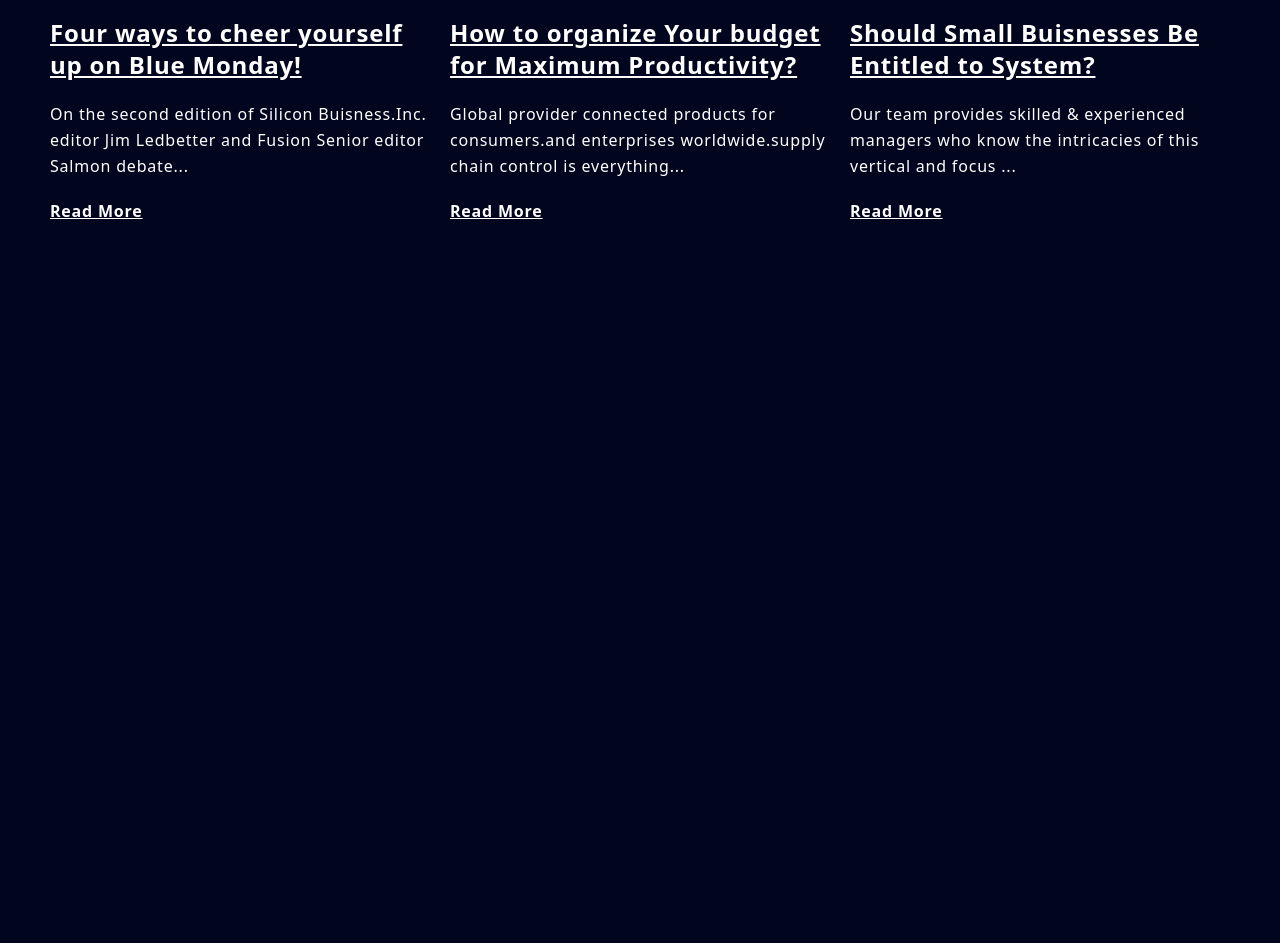
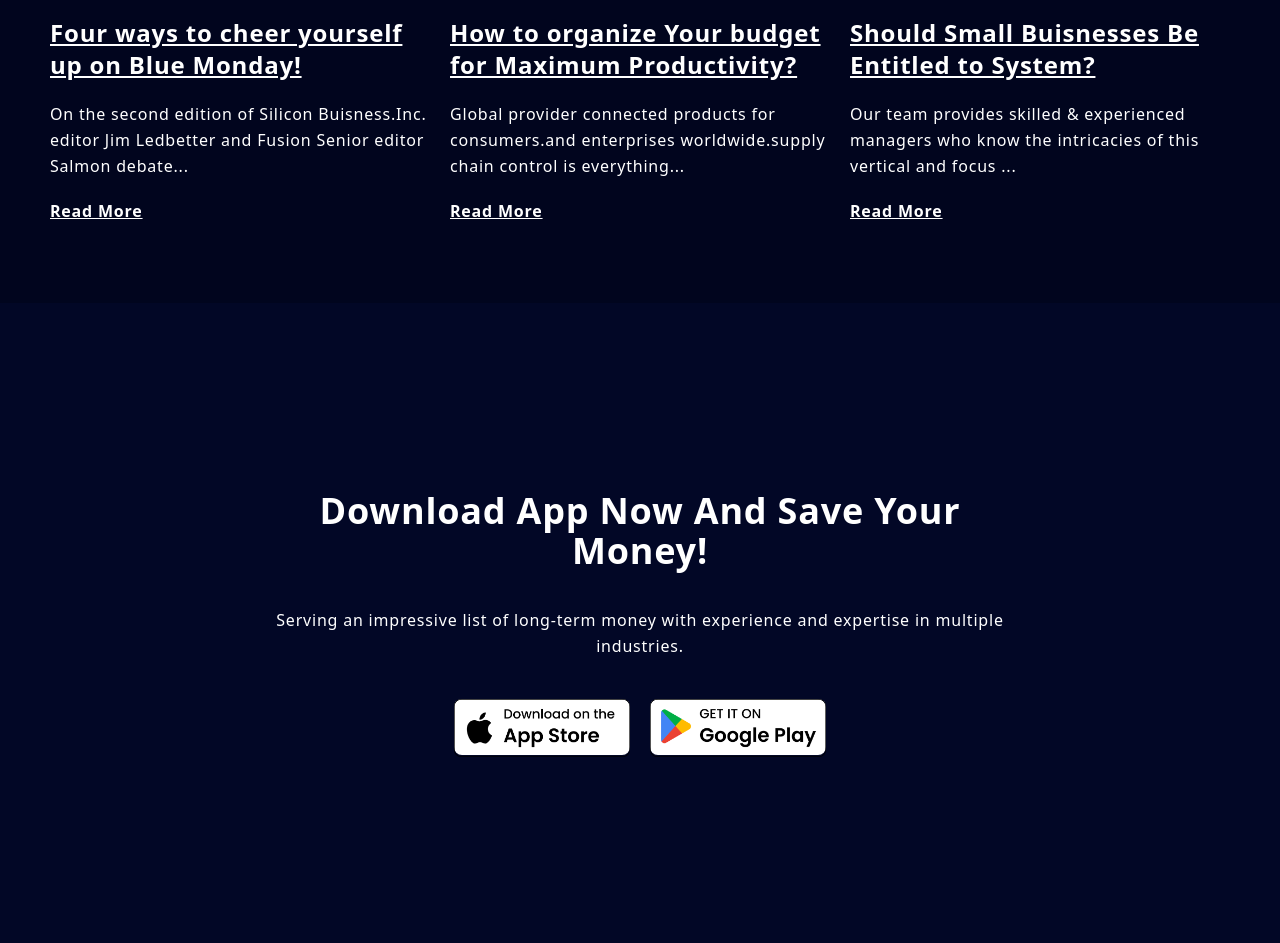
Before and after one commit to thesakshijaiswal/TailXpense, a website: page src/index.html in a window 1280 px wide. Shown: the part 5429-6372 px from the top of the page. Before the commit the page ends 5732 px from the top, so only its background shows below. Drawn offline with nearby package versions, Linux system fonts and the light colour scheme; files that its build step writes are made by us from their sources.

Commit message:
feat: Create a section for dowloading the app

```diff
--- a/src/index.html
+++ b/src/index.html
@@ -5,7 +5,6 @@
   <meta name="viewport" content="width=device-width, initial-scale=1.0">
   <meta name="title" content="TailXpense">
   <meta name="robots" content="noindex,follow"/>
-  <meta http-equiv="refresh" content="5;url=https://tail-xpense.vercel.app">
   <meta name="author" content="Sakshi Jaiswal">
   <meta name="description" content="Discover TailXpense, the ultimate app for tracking your expenses. Stay organized and save money! Download today for a better financial future.">
   <title>TailXpense</title>
@@ -472,6 +471,23 @@
         </div>
       </div>
     </section>
+
+    <section id="download-app" class="bg-color-primary-light">
+      <div class="container h-[80vh] grid place-items-center">
+        <div class="text-center md:w-2/3 m-auto">
+          <h1 class="title-primary">Download App Now And Save Your Money!</h1>
+          <p class="leading-relaxed pt-5">Serving an impressive list of long-term money with experience and expertise in multiple industries.</p>
+          <div class="flex flex-col md:flex-row items-center justify-center gap-5 pt-10">
+            <a href="#" class="bg-color-white h-14 w-44 grid place-items-center rounded-lg hover:opacity-70">
+              <img src="./assets/app-store.png" alt="App-store">
+            </a>
+            <a href="#" class="bg-color-white h-14 w-44 grid place-items-center rounded-lg hover:opacity-70">
+              <img src="./assets/play-store.png" alt="Play-store">
+            </a>
+          </div>
+        </div>
+      </div>
+    </section>
   </main>
   <script src="./index.js"></script>
 </body>
```
Also changed, not shown: src/assets/app-store.png (added), src/assets/play-store.png (added).
